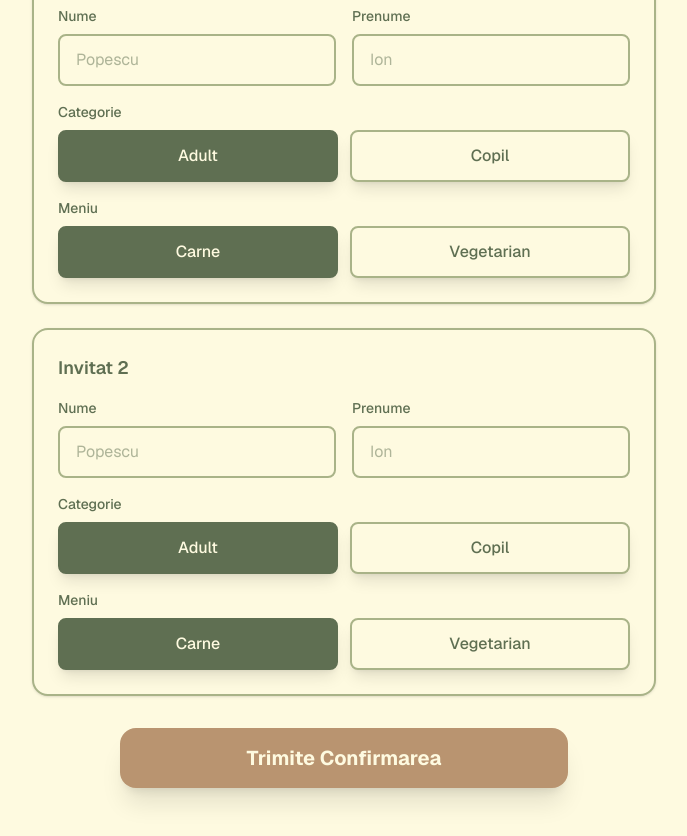
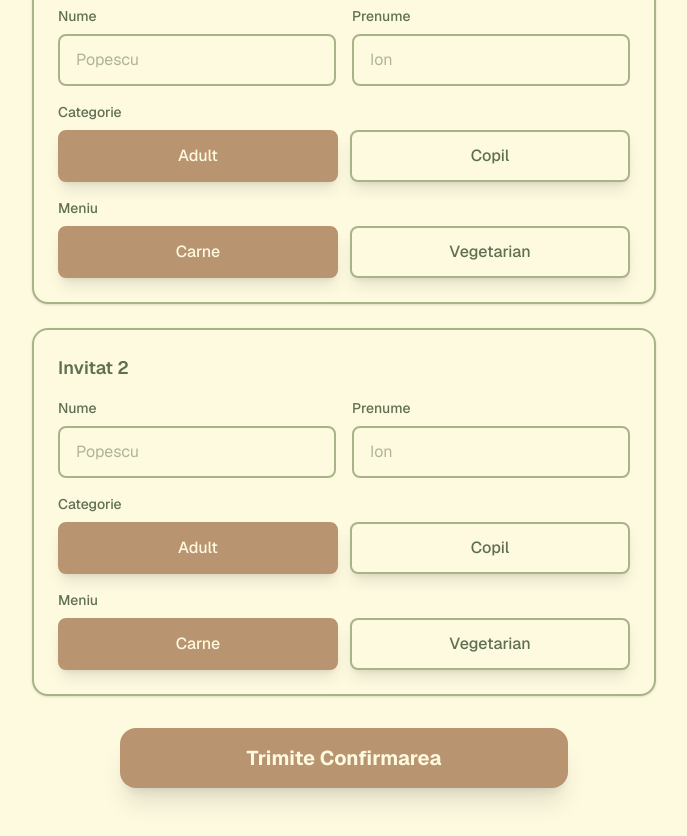
Before and after one commit to RazvanAga/razvanaga, a Next.js app: page /kasiia in a window 1280 px wide. Shown: the part 960-1796 px from the top of the page, without its empty margins (296-983 px from the left). Built offline with nearby package versions, Linux system fonts and the light colour scheme.

Commit message:
Change active button colors to brown

```diff
--- a/app/kasiia/page.tsx
+++ b/app/kasiia/page.tsx
@@ -286,8 +286,8 @@ export default function WeddingPage() {
                       onClick={() => updateGuest(index, "ageCategory", "adult")}
                       className="flex-1 rounded-lg border-2 px-6 py-3 font-medium transition-all shadow-lg"
                       style={{
-                        borderColor: guest.ageCategory === "adult" ? '#5F6F52' : '#A9B388',
-                        backgroundColor: guest.ageCategory === "adult" ? '#5F6F52' : '#FEFAE0',
+                        borderColor: guest.ageCategory === "adult" ? '#B99470' : '#A9B388',
+                        backgroundColor: guest.ageCategory === "adult" ? '#B99470' : '#FEFAE0',
                         color: guest.ageCategory === "adult" ? '#FEFAE0' : '#5F6F52'
                       }}
                     >
@@ -298,8 +298,8 @@ export default function WeddingPage() {
                       onClick={() => updateGuest(index, "ageCategory", "copil")}
                       className="flex-1 rounded-lg border-2 px-6 py-3 font-medium transition-all shadow-lg"
                       style={{
-                        borderColor: guest.ageCategory === "copil" ? '#5F6F52' : '#A9B388',
-                        backgroundColor: guest.ageCategory === "copil" ? '#5F6F52' : '#FEFAE0',
+                        borderColor: guest.ageCategory === "copil" ? '#B99470' : '#A9B388',
+                        backgroundColor: guest.ageCategory === "copil" ? '#B99470' : '#FEFAE0',
                         color: guest.ageCategory === "copil" ? '#FEFAE0' : '#5F6F52'
                       }}
                     >
@@ -318,8 +318,8 @@ export default function WeddingPage() {
                       onClick={() => updateGuest(index, "menu", "carne")}
                       className="flex-1 rounded-lg border-2 px-6 py-3 font-medium transition-all shadow-lg"
                       style={{
-                        borderColor: guest.menu === "carne" ? '#5F6F52' : '#A9B388',
-                        backgroundColor: guest.menu === "carne" ? '#5F6F52' : '#FEFAE0',
+                        borderColor: guest.menu === "carne" ? '#B99470' : '#A9B388',
+                        backgroundColor: guest.menu === "carne" ? '#B99470' : '#FEFAE0',
                         color: guest.menu === "carne" ? '#FEFAE0' : '#5F6F52'
                       }}
                     >
@@ -330,8 +330,8 @@ export default function WeddingPage() {
                       onClick={() => updateGuest(index, "menu", "vegetarian")}
                       className="flex-1 rounded-lg border-2 px-6 py-3 font-medium transition-all shadow-lg"
                       style={{
-                        borderColor: guest.menu === "vegetarian" ? '#5F6F52' : '#A9B388',
-                        backgroundColor: guest.menu === "vegetarian" ? '#5F6F52' : '#FEFAE0',
+                        borderColor: guest.menu === "vegetarian" ? '#B99470' : '#A9B388',
+                        backgroundColor: guest.menu === "vegetarian" ? '#B99470' : '#FEFAE0',
                         color: guest.menu === "vegetarian" ? '#FEFAE0' : '#5F6F52'
                       }}
                     >
```
